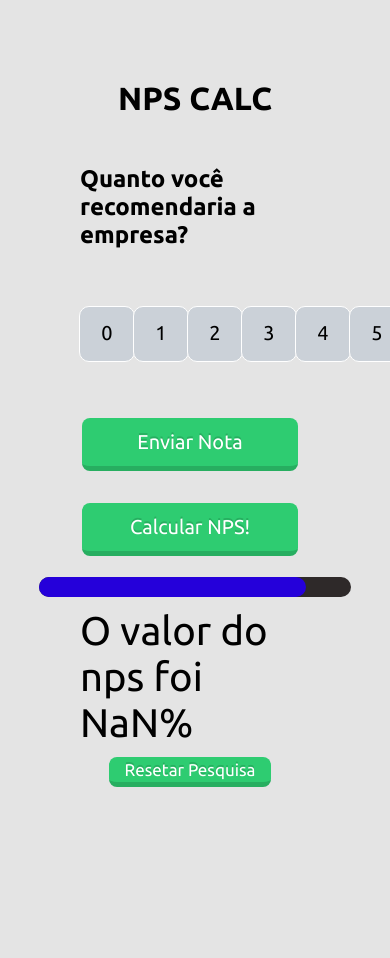
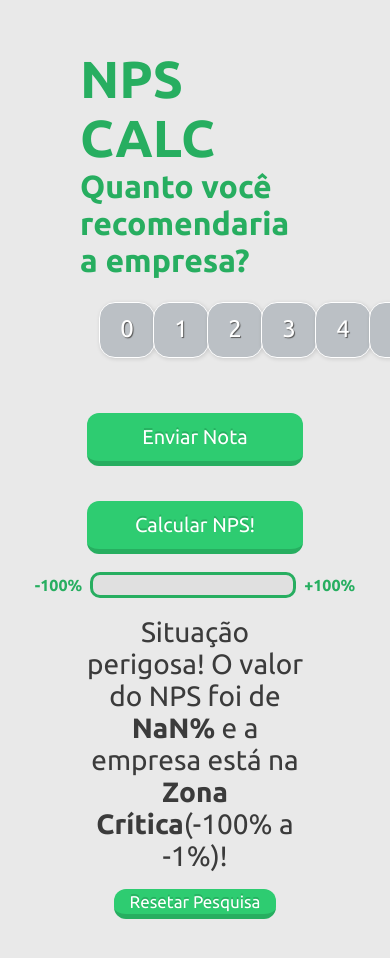
Before and after one commit to RodericoNeto/NPS-Calc, a plain HTML site: page index.html in a window 390 px wide. Both pictures are taken after a click on the button "Calcular NPS!". Shown: the top 958 px of the page. Before the commit the page ends 877 px from the top, so only its background shows below. Drawn offline with Linux system fonts and the light colour scheme.

Commit message:
nps pronto mas sem responsividade boa

```diff
--- a/index.html
+++ b/index.html
@@ -11,14 +11,16 @@
     <link rel="stylesheet" href="style.css">
 
     <!-- Links Fontes -->
-    <link href="https://fonts.googleapis.com/css2?family=Ubuntu:ital,wght@0,300;0,400;0,500;0,700;1,300;1,400;1,500;1,700&display=swap" rel="stylesheet">
+    <link
+        href="https://fonts.googleapis.com/css2?family=Ubuntu:ital,wght@0,300;0,400;0,500;0,700;1,300;1,400;1,500;1,700&display=swap"
+        rel="stylesheet">
 </head>
 
 <body>
     <header>
         <!-- Título -->
-        <h1>NPS CALC</h1>
-        <h2>Quanto você recomendaria a empresa?</h2>
+        <h1 id="main-title">NPS CALC</h1>
+        <h2 id="second-title">Quanto você recomendaria a empresa?</h2>
     </header>
 
     <!-- Corpo calculadora. Onde o usuário vai inserir a nota -->
@@ -109,8 +111,14 @@
         <button id="calcNPS" onclick="calcularNPS()">Calcular NPS!</button>
 
         <!-- Progress Bar -->
-        <div class="barContainer">
-            <div class="progress-bar"></div>
+        <div class="progressFlex">
+            <p class="numProgress">-100%</p>
+            <div class="barContainer">
+                <div class="barSubContainer">
+                    <div class="progress-bar"></div>
+                </div>
+            </div>
+            <p class="numProgress">+100%</p>
         </div>
 
 
--- a/script.js
+++ b/script.js
@@ -41,14 +41,26 @@ function submitNota() {
 
 
 function calcularNPS() {
-    alert(`Total de respostas: ${totalNotas}
+    document.querySelector(".progress-bar").setAttribute(`id`, ``)
+    console.log(`Total de respostas: ${totalNotas}
             \n detratores: ${detratores}
             \n neutros: ${neutros}
             \n promotores: ${promotores}`);
     var resultNPS = ((promotores - detratores) / totalNotas) * 100;
-    document.getElementById("respostaNPS").innerHTML = `O valor do nps foi ${resultNPS.toFixed(2)}%`;
-    calcBar()
-    alert(`O valor do nps foi ${resultNPS.toFixed(2)}%`)
+    var barResultNPS = resultNPS + 100;
+    if(resultNPS>=75){
+        document.getElementById("respostaNPS").innerHTML = `Parabéns, ótimo resultado! \n O valor do NPS foi de <strong>${resultNPS.toFixed(0)}%</strong> e a empresa está na <strong>Zona de Excelencia</strong>(75% a 100%)!`;
+    }else if(resultNPS>=50){
+        document.getElementById("respostaNPS").innerHTML = `Bom resultado! \n O valor do NPS foi de <strong>${resultNPS.toFixed(0)}%</strong> e a empresa está na <strong>Zona de Qualidade</strong>(50% a 74%)!`;
+    }else if(resultNPS>=0){
+        document.getElementById("respostaNPS").innerHTML = `Atenção! \n O valor do NPS foi de <strong>${resultNPS.toFixed(0)}%</strong> e a empresa está na <strong>Zona de Aperfeiçoamento</strong>(0% a 49%)!`;
+    }else{
+        document.getElementById("respostaNPS").innerHTML = `Situação perigosa! O valor do NPS foi de <strong>${resultNPS.toFixed(0)}%</strong> e a empresa está na <strong>Zona Crítica</strong>(-100% a -1%)!`;
+    }
+
+    document.querySelector(".barSubContainer").setAttribute(`style`, `width: ${barResultNPS.toFixed(0)}px`);
+    calcBar();
+    console.log(`O valor do nps foi ${resultNPS.toFixed(2)}%`);
 }
 
 function calcBar() {
@@ -59,6 +71,7 @@ function calcBar() {
 function resetPesquisa(){
     document.getElementById("totalRespostas").innerHTML = ``;
     document.getElementById("respostaNPS").innerHTML = ``;
+    document.querySelector(".progress-bar").setAttribute(`id`, ``)
     resetRadio();
     detratores = 0;
     neutros = 0;
--- a/style.css
+++ b/style.css
@@ -1,27 +1,45 @@
 :root {
     --numberButton-size: 54px;
     --numberInput-FontSize: 20px;
-    --main-bg-color: rgb(228, 228, 228);
+
+    --main-bg-color: rgb(233, 233, 233);
+    --second-color: #2ecc71;
+    --third-color: #27ae60;
     --main-font: 'Ubuntu', sans-serif;
+    --font-color-main: #3b3b3b;
 }
 
 * {
     margin: 0;
     padding: 0;
     font-family: var(--main-font);
+    color: var(--font-color-main);
 }
 
 body {
     background-color: var(--main-bg-color);
     margin: 80px;
+    margin-top: 50px;
 }
 
 header {
-    height: 20vh;
+    height: 23vh;
     display: flex;
     flex-direction: column;
     align-items: center;
     justify-content: space-between;
+}
+
+#main-title{
+    font-size: 52px;
+    font-weight: bold;
+    color: var(--third-color);
+}
+
+#second-title{
+    font-size: 32px;
+    font-weight: bold;
+    color: var(--third-color);
 }
 
 input {
@@ -33,6 +51,8 @@ input {
 
 .numbersContainer {
     height: 20vh;
+    margin-left: 20px;
+    margin-right: 20px;
     display: flex;
     justify-content: space-around;
     align-content: center;
@@ -60,9 +80,10 @@ label {
     height: var(--numberButton-size);
     width: var(--numberButton-size);
     transition: all 0.15s ease-out 0s;
-    background: #cbd1d8;
+    background: #bbc0c5;
     border: solid 1px white;
-    border-radius: 10px;
+    border-radius: 16px;
+    box-shadow: rgba(0, 0, 0, 0.13) 1px 1px 4px;
     color: #fff;
     cursor: pointer;
     outline: none;
@@ -72,21 +93,25 @@ label {
 }
 
 .option-input:hover {
-    background: #9faab7;
+    background: var(--second-color);
+    box-shadow: none;
 }
 
 .option-input:checked {
-    background: #40e0d0;
+    background: var(--second-color);
 }
 
 span {
     position: absolute;
-    font-size: var(--numberInput-FontSize);
+    font-size: calc(1.2*var(--numberInput-FontSize));
     z-index: 1;
+    color: #FFF;
+    text-shadow: #585858 1px 1px 1px;
 }
 
+
 .buttonsContainer {
-    height: 45vh;
+    height: 60vh;
     display: flex;
     flex-direction: column;
     justify-content: space-between;
@@ -98,9 +123,9 @@ span {
     position: relative;
     width: calc(4*var(--numberButton-size));
     padding: 12px 12px;
-    margin: 0px 10px 10px 0px;
+    margin: 0;
     float: left;
-    border-radius: 8px;
+    border-radius: 12px;
     font-size: var(--numberInput-FontSize);
     color: #FFF;
     text-decoration: none;
@@ -120,6 +145,15 @@ button:active {
     border-bottom: 1px solid #2ecc71;
 }
 
+#totalRespostas {
+    font-size: var(--numberInput-FontSize);
+    text-align: center;
+}
+
+#respostaNPS{
+    font-size: calc(1.4*var(--numberInput-FontSize));
+    text-align: center;
+}
 
 #resetPesquisa {
     width: calc(3*var(--numberButton-size));
@@ -127,32 +161,49 @@ button:active {
     font-size: calc(0.85*var(--numberInput-FontSize));
 }
 
-#respostaNPS{
-    font-size: calc(2*var(--numberInput-FontSize));
+
+/* PROGRESS BAR */
+
+.progressFlex {
+    display: flex;
 }
 
+.numProgress {
+    color: var(--third-color);
+    font-weight: bold;
+    margin: auto;
+    margin-left: 8px;
+    margin-right: 8px;
+}
 
-/* PROGRESS BAR */
-.barContainer {
+.barContainer, .barSubContainer {
     height: 20px;
-    width: 80vw;
-    background-color: rgb(46, 41, 41);
+    width: 200px;
+    background-color: rgb(224, 224, 224);
     position: relative;
+    border: solid 3px #27ae60;
     border-radius: 10px;
 }
 
-.barContainer .progress-bar {
+.barSubContainer {
+    width: 0px;
+    border: none;
+    z-index: 0;
+}
+
+.barSubContainer .progress-bar {
     position: absolute;
     height: 100%;
     background-color: #27ae60;
-    border-radius: 10px;
+    border-radius: 7px;
+    /* z-index: 99; */
 }
 
 #play-animation{
-    animation: progress-bar-animation 5s forwards;
+    animation: progress-bar-animation 3s forwards;
 }
 
 @keyframes progress-bar-animation {
-    0% {width: 0%; background-color: red;}
-    100% {width: 100%; background-color: blue;}
+    0% {width: 0%; background-color: rgb(224, 224, 224);}
+    100% {width: 100%; background-color: #2ecc71;}
 }
```
